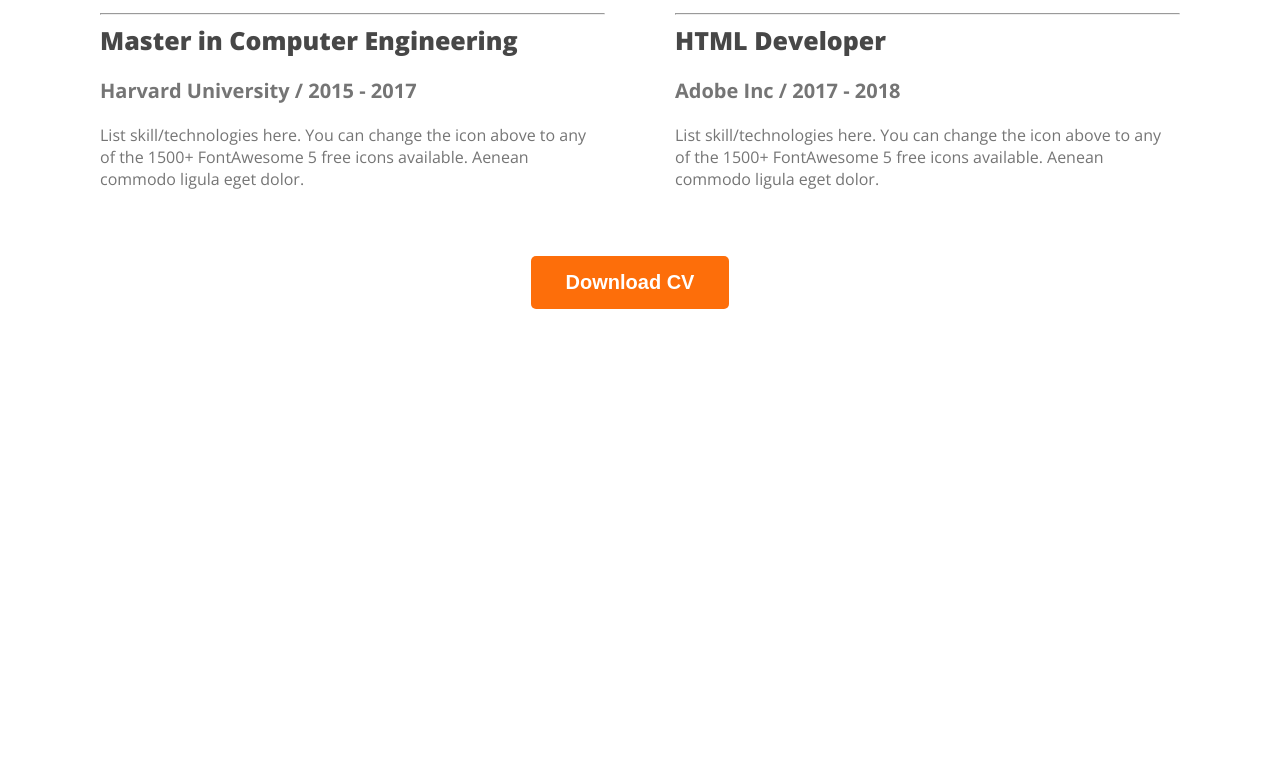
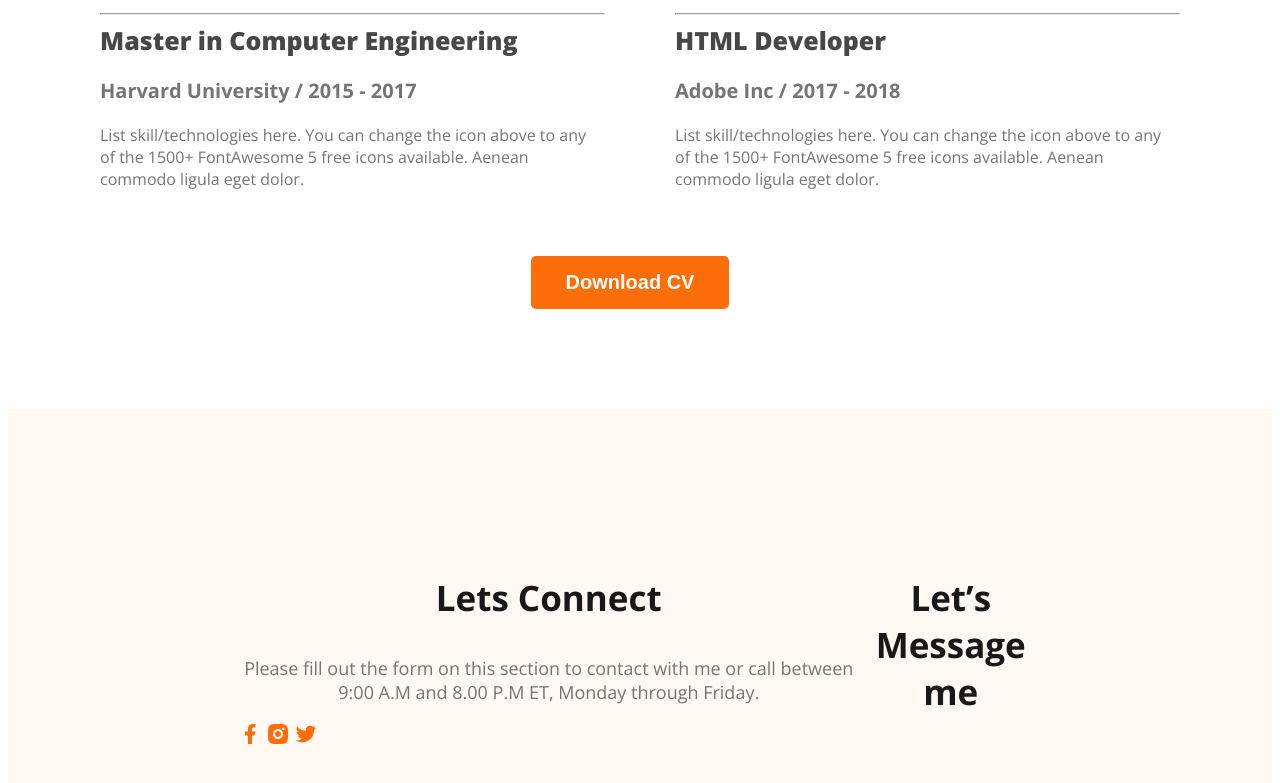
Before and after one commit to BlackFlame53/Developer-Portfolio, a plain HTML site: page index.html in a window 1280 px wide. Shown: the part 2849-3632 px from the top of the page. Before the commit the page ends 3166 px from the top, so only its background shows below. Drawn offline with nearby package versions, Linux system fonts and the light colour scheme.

Commit message:
added footer section

```diff
--- a/index.html
+++ b/index.html
@@ -140,6 +140,18 @@
             </section>
     </main>
     <footer>
+        <div class="footer-column">
+            <h3 class="section-title">Lets Connect</h3>
+            <p class="section-description">
+                Please fill out the form on this section to contact with me or call between 9:00 A.M and 8.00 P.M ET, Monday through Friday.
+            </p>
+            <a href=""><img src="images/icons/facebook.png" alt=""></a>
+            <a href=""><img src="images/icons/insta.png" alt=""></a>
+            <a href=""><img src="images/icons/twitter.png" alt=""></a>
+        </div>
+        <div class="footer-column">
+            <h3 class="section-title">Let’s Message me</h3>
+        </div>
 
     </footer>
 
--- a/styles/portfolio.css
+++ b/styles/portfolio.css
@@ -171,3 +171,10 @@ main section{
     text-align: center;
     margin-top: 50px;
 }
+/* footer section */
+footer{
+    display: flex;
+    padding: 130px 230px;
+    background-color: #FFF8F3;
+    margin-top: 100px
+}
```
